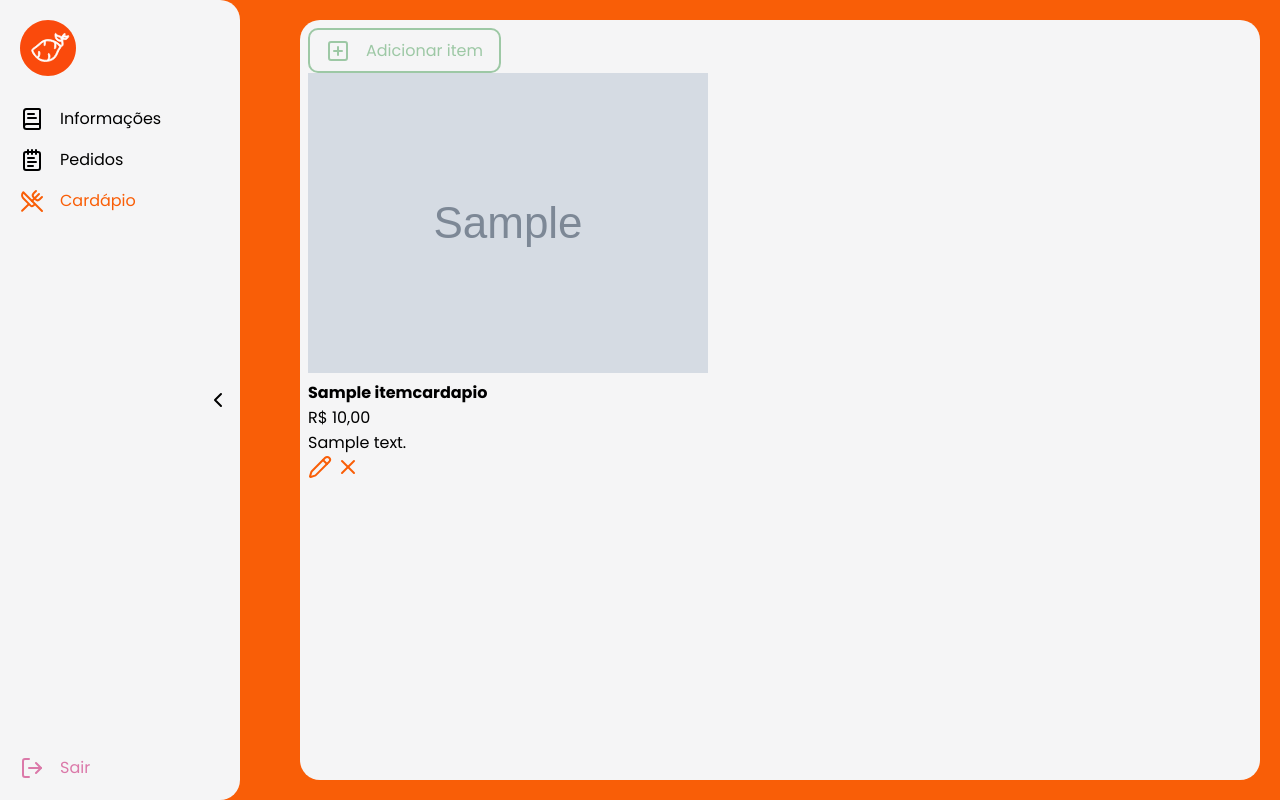
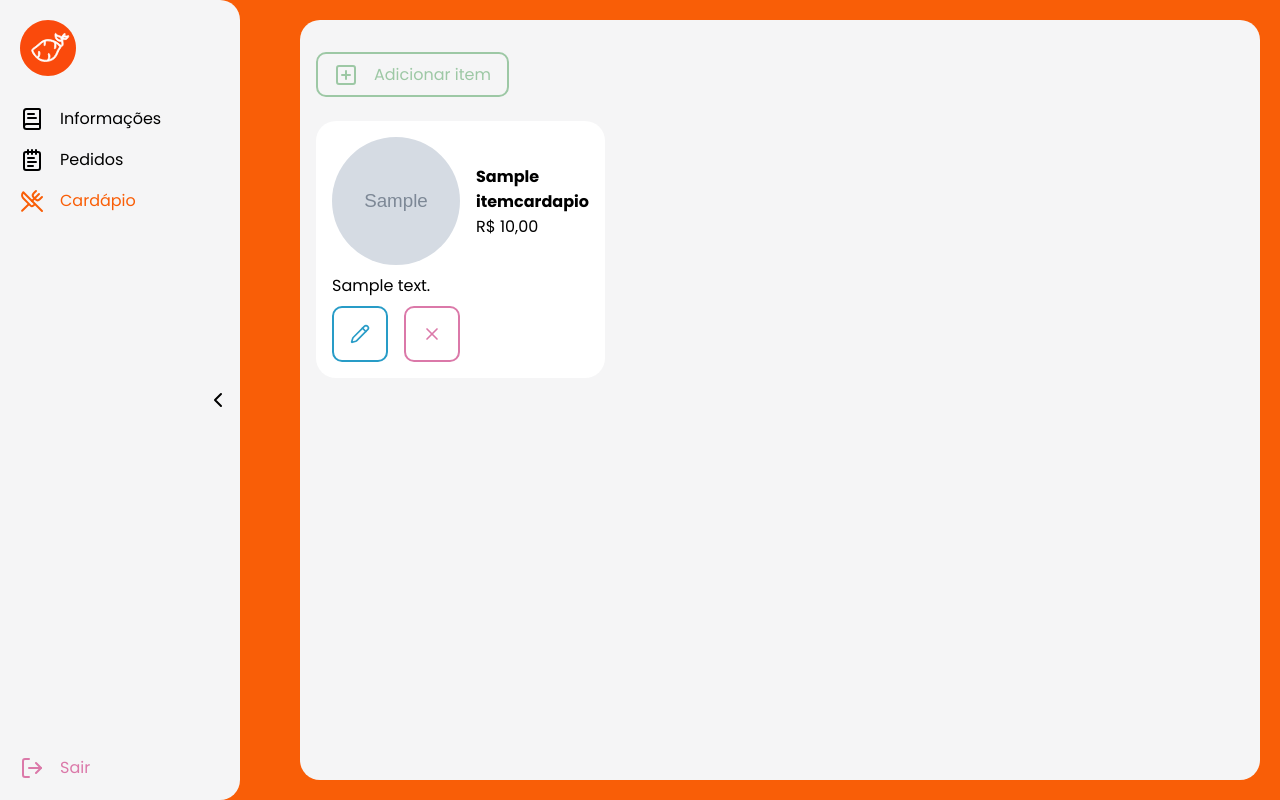
Before and after one commit to adrian5g/Web_Yammi, a Django app: page /dash/cardapio/ in a window 1280 px wide. Run offline with Django 5.2, Linux system fonts and the light colour scheme; a user stored in the database is signed in; tables that the repository leaves empty hold one stand-in row (values such as "Sample post"); grey boxes marked "Sample" are stand-in pictures.

Commit message:
estilização da página de itens do cardapio finalizada

```diff
--- a/dashboard/static/css/page.css
+++ b/dashboard/static/css/page.css
@@ -1,13 +1,3 @@
-:root {
-  /* Decleração das cores */
-  --orange-1: #f95e07;
-  --orange-2: #fa4a0c;
-  --red-1: #db79a9;
-  --green-1: #9dc8a5;
-  --gray-0: #f5f5f6;
-  --gray-1: #d9d9d9;
-}
-
 body {
   background-color: var(--orange-1);
 
@@ -107,11 +97,12 @@ body {
   flex: 1;
   margin: 20px;
   margin-left: 60px;
-  padding: 8px;
+  gap: 1.5rem;
+  padding: 2rem 1rem;
 }
 
 .information-container {
-  padding: 2rem;
+  /* padding: 2rem; */
   display: flex;
   flex-direction: column;
   gap: 0.5rem;
@@ -123,19 +114,11 @@ body {
   height: 200px;
 }
 
-.pedidos-container {
-  padding: 2rem 1rem;
-  display: flex;
-  flex-direction: column;
-  gap: 2rem;
-  overflow: hidden;
-}
-
 .pedidos-cards {
   display: grid;
-  grid-template-columns: 1fr 1fr 1fr 1fr;
+  grid-template-columns: repeat(4, 1fr);
   gap: 1rem;
-  overflow-y: scroll;
+  overflow-y: auto;
 }
 
 .pedido-card {
@@ -146,3 +129,42 @@ body {
   border-radius: 20px;
   cursor: pointer;
 }
+
+.cardapio-items {
+  display: grid;
+  grid-template-columns: repeat(4, 1fr);
+  gap: 1rem;
+  overflow-y: auto;
+}
+
+.cardapio-item {
+  display: flex;
+  flex-direction: column;
+  background-color: white;
+  padding: 1rem;
+  border-radius: 20px;
+  gap: .5rem;
+}
+
+.cardapio-item-content {
+  display: flex;
+  align-items: center;
+  gap: 1rem;
+}
+
+.cardapio-item-content img {
+  width: 8rem;
+  height: 8rem;
+
+  border-radius: 100%;
+}
+
+.cardapio-item-info {
+  display: flex;
+  flex-direction: column;
+}
+
+.cardapio-item-actions {
+  display: flex;
+  gap: 1rem;
+}
--- a/dashboard/static/css/shared.css
+++ b/dashboard/static/css/shared.css
@@ -1,4 +1,15 @@
 @import url('https://fonts.googleapis.com/css2?family=Poppins:ital,wght@0,100;0,200;0,300;0,400;0,500;0,600;0,700;0,800;0,900;1,100;1,200;1,300;1,400;1,500;1,600;1,700;1,800;1,900&display=swap');
+
+:root {
+  /* Decleração das cores */
+  --orange-1: #f95e07;
+  --orange-2: #fa4a0c;
+  --red-1: #db79a9;
+  --blue-1: #289CC7;
+  --green-1: #9dc8a5;
+  --gray-0: #f5f5f6;
+  --gray-1: #d9d9d9;
+}
 
 * {
   margin: 0;
@@ -37,6 +48,13 @@ textarea {
   resize: none;
 }
 
+.squared {
+  --size: 3.5rem;
+
+  height: var(--size) !important;
+  width: var(--size) !important;
+}
+
 .border-button {
   --button-color: var(--green-1);
 
--- a/dashboard/templates/cardapio/home.html
+++ b/dashboard/templates/cardapio/home.html
@@ -12,23 +12,39 @@ Cardápio
   </a>
 </div>
 
-<div class="cards-container">
+<div class="cardapio-items">
   {% for item in itens_cardapio %}
-    <div class="menu-item">
-      <img src="{{ item.imagem.url }}" alt="Imagem Item Cardápio" />
-      <div class="menu-info">
-        <h4>{{ item.nome }}</h4>
-        <p class="preco">R$ {{ item.valor }}</p>
+    <div class="cardapio-item">
+      <div class="cardapio-item-content">
+        <img src="{{ item.imagem.url }}" alt="Imagem Item Cardápio" />
+
+        <div class="cardapio-item-info">
+          <h4>{{ item.nome }}</h4>
+          <p class="preco">R$ {{ item.valor }}</p>
+        </div>
+      </div>
+
+      <div>
         <p class="descricao">{{ item.descricao }}</p>
-        <div class="menu-actions">
-          <a href="{% url 'editar_item_cardapio' item.id %}" class="edit">
+      </div>
+
+      <div class="cardapio-item-actions">
+          <a
+            href="{% url 'editar_item_cardapio' item.id %}"
+            class="border-button squared"
+            style="--button-color: var(--blue-1);"
+          >
             <i data-lucide="pencil"></i>
           </a>
-          <a href="{% url 'remover_item_cardapio' item.id %}" class="delete">
+
+          <a
+            href="{% url 'remover_item_cardapio' item.id %}"
+            class="border-button squared"
+            style="--button-color: var(--red-1);"
+          >
             <i data-lucide="x"></i>
           </a>
         </div>
-      </div>
     </div>
   {% empty %}
     <p>Nenhum item encontrado para o seu restaurante.</p>
```
Also changed, not shown: dashboard/static/css/normal_page.css (+0 -11 lines), dashboard/templates/pedidos/home.html (+2 -6 lines).
